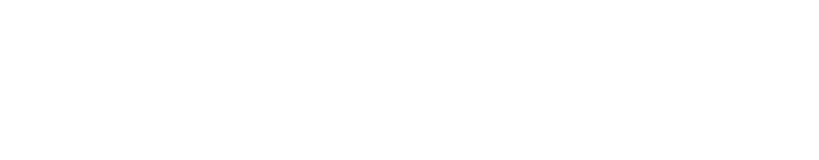
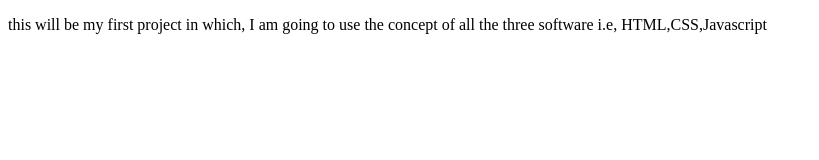
Before and after one commit to aqilahmad2k16/My-first-project, a plain HTML site: page html basic/index.html in a window 1280 px wide. Shown: the whole page, without its empty margins (0-819 px from the left). Drawn offline with Linux system fonts and the light colour scheme.

Commit message:
change has done by me

```diff
--- a/html basic/index.html
+++ b/html basic/index.html
@@ -7,6 +7,6 @@
     <title>My first project and learning</title>
 </head>
 <body>
-
+    <p>this will be my first project in which, I am going to use the concept of all the three software i.e, HTML,CSS,Javascript</p>
 </body>
 </html>
```
